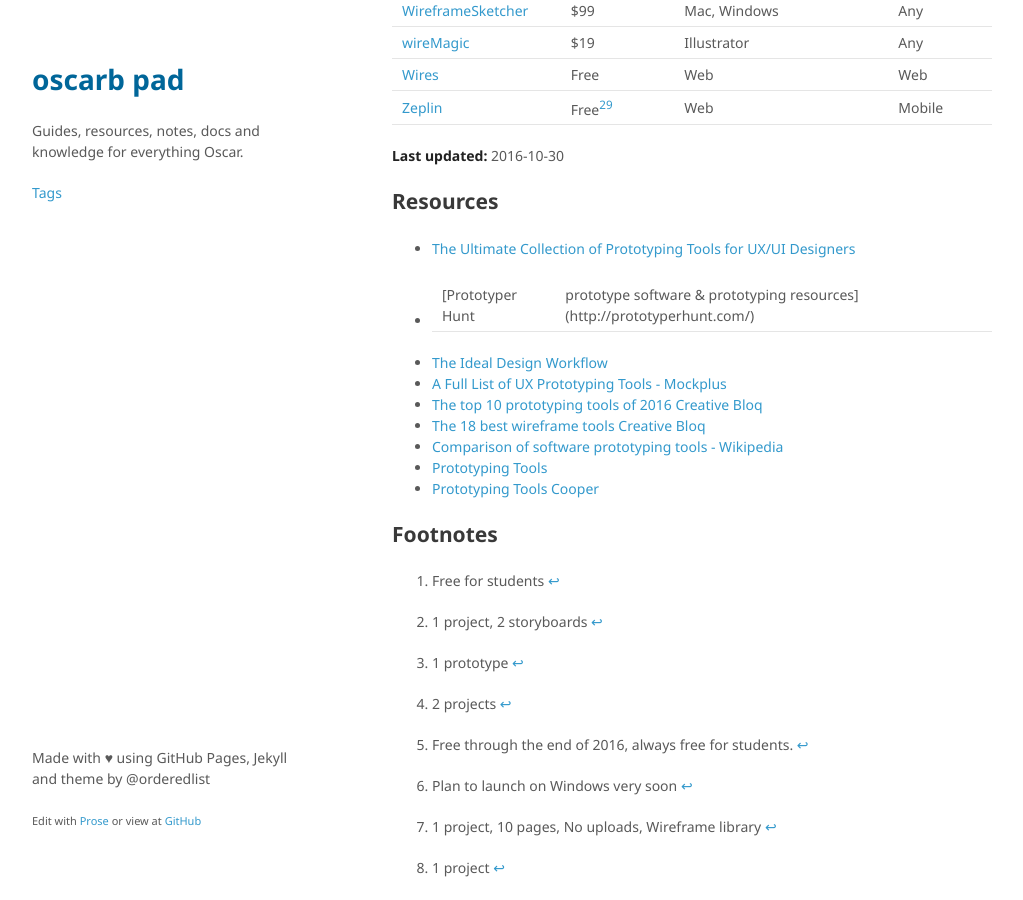
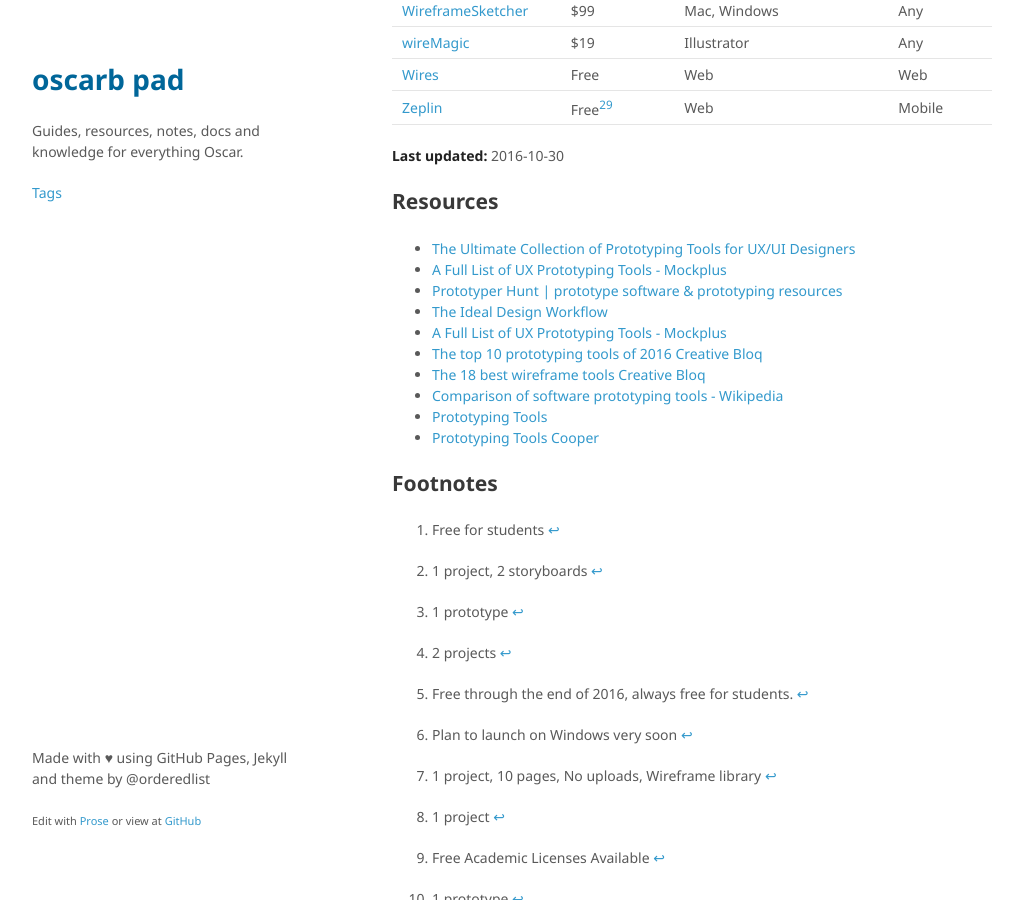
Before and after one commit to oscarb/pad, a Jekyll site: the page built from _docs/prototyping.md, in a window 1280 px wide and 900 px high, scrolled down 2782 px. Shown: the whole window, without its empty margins (128-1151 px from the left). Built offline with Jekyll 4.4.1, drawn with Linux system fonts in a browser that asks for light colours; some web fonts are replaced.

Commit message:
Updated prototyping.md

```diff
--- a/_docs/prototyping.md
+++ b/_docs/prototyping.md
@@ -136,8 +136,8 @@ Name | Lowest price | Platform | Protype for
 ## Resources
 
 * [The Ultimate Collection of Prototyping Tools for UX/UI Designers](https://blog.prototypr.io/the-ultimate-collection-of-prototyping-tools-for-ux-ui-designers-61f9446dc09c#.6ouqzdmvx)
-
-* [Prototyper Hunt | prototype software & prototyping resources](http://prototyperhunt.com/)
+* [A Full List of UX Prototyping Tools - Mockplus](http://www.mockplus.com/blog/post/121-a-full-list-of-ux-prototyping-tools)
+* [Prototyper Hunt \| prototype software & prototyping resources](http://prototyperhunt.com/)
 * [The Ideal Design Workflow](https://blog.prototypr.io/the-ideal-design-workflow-2c200b8e337d#.xnrax2koo)
 * [A Full List of UX Prototyping Tools - Mockplus](http://www.mockplus.com/blog/post/121-a-full-list-of-ux-prototyping-tools)
 * [The top 10 prototyping tools of 2016  Creative Bloq](http://www.creativebloq.com/web-design/top-10-prototyping-tools-2016-21619216)
```
